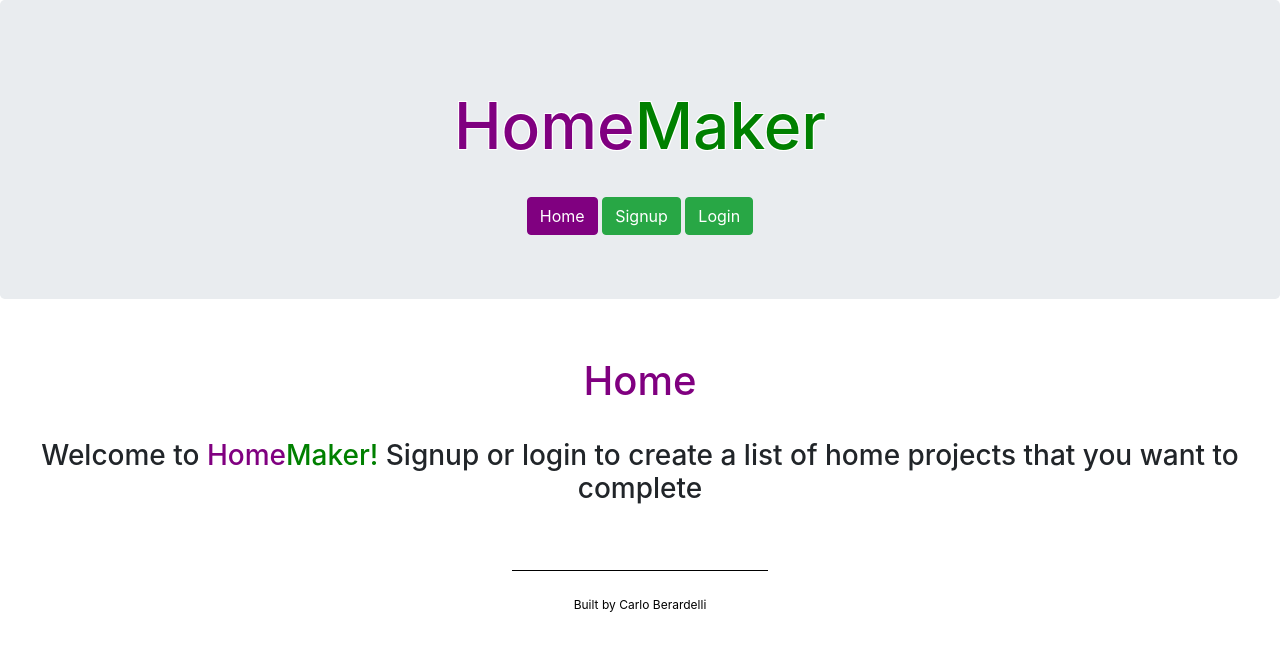
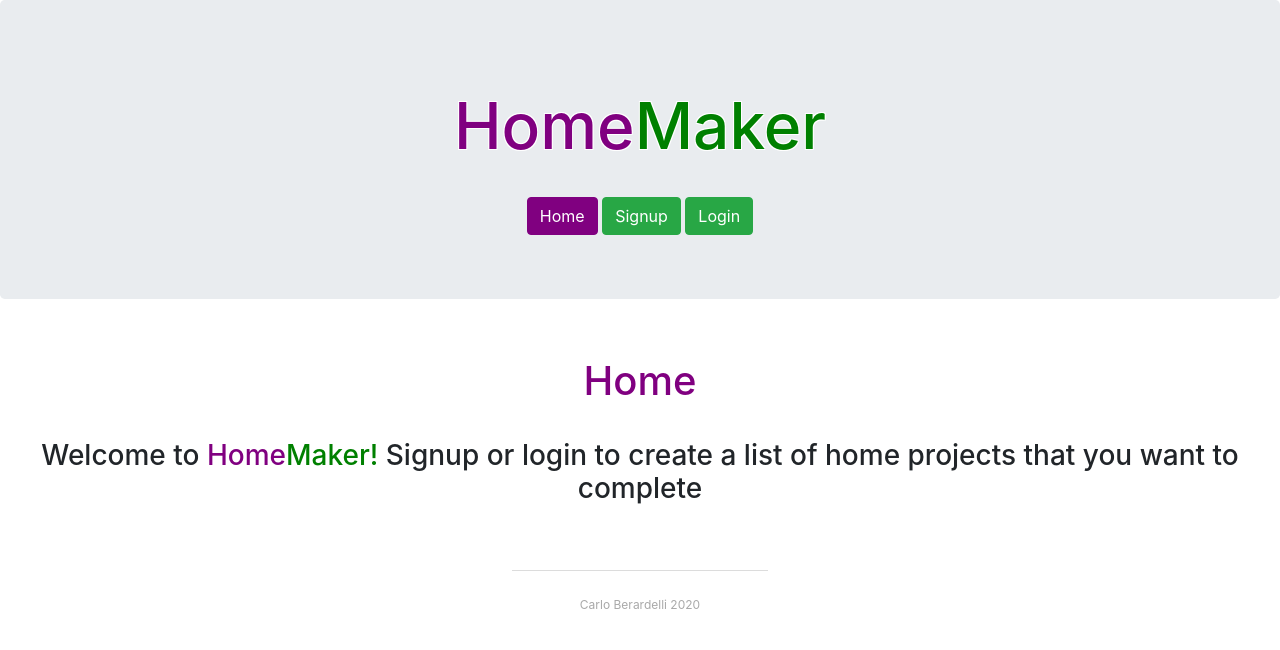
Before and after one commit to CarloRossi11/homemakerclient, a React (Create React App) app: page / in a window 1280 px wide. Shown: the top 650 px of the page. Built offline with nearby package versions, Linux system fonts and the light colour scheme.

Commit message:
added link in footer

```diff
--- a/src/App.css
+++ b/src/App.css
@@ -35,6 +35,12 @@ span{
   background-color: #6a006a;
   border-color: #630063;
 }
+.backhome:focus{
+  background-color: #6a006a;
+  border-color: #630063;
+  outline-color: #630063;
+}
+
 
 /* Auth */
 
@@ -91,7 +97,6 @@ ul{
 
 /* Footer */
 .smalls {
-  color: black;
   font-size: 12px;
   max-width: 20%;
   display: flex;
@@ -99,5 +104,15 @@ ul{
   justify-content: center;
   margin: 5% auto;
   padding: 2%;
-  border-top: 1px solid black;
+  border-top: 1px solid gainsboro;
 }
+
+.port{
+  color: rgb(169, 169, 169);
+  transition: all .75s;
+}
+.port:hover{
+  color: purple;
+  text-decoration: none;
+  font-size: 125%;
+}
--- a/src/components/Footer.js
+++ b/src/components/Footer.js
@@ -1,6 +1,6 @@
 const Footer = () => {
     return(<footer className="smalls">
-        <p>Built by Carlo Berardelli</p>
+        <a className="port" href="https:carloberardelli.com" target="_blank">Carlo Berardelli 2020</a>
     </footer>)
 }
 
```
Also changed, not shown: 1 other file (tests, documents, lock files or other folders).
